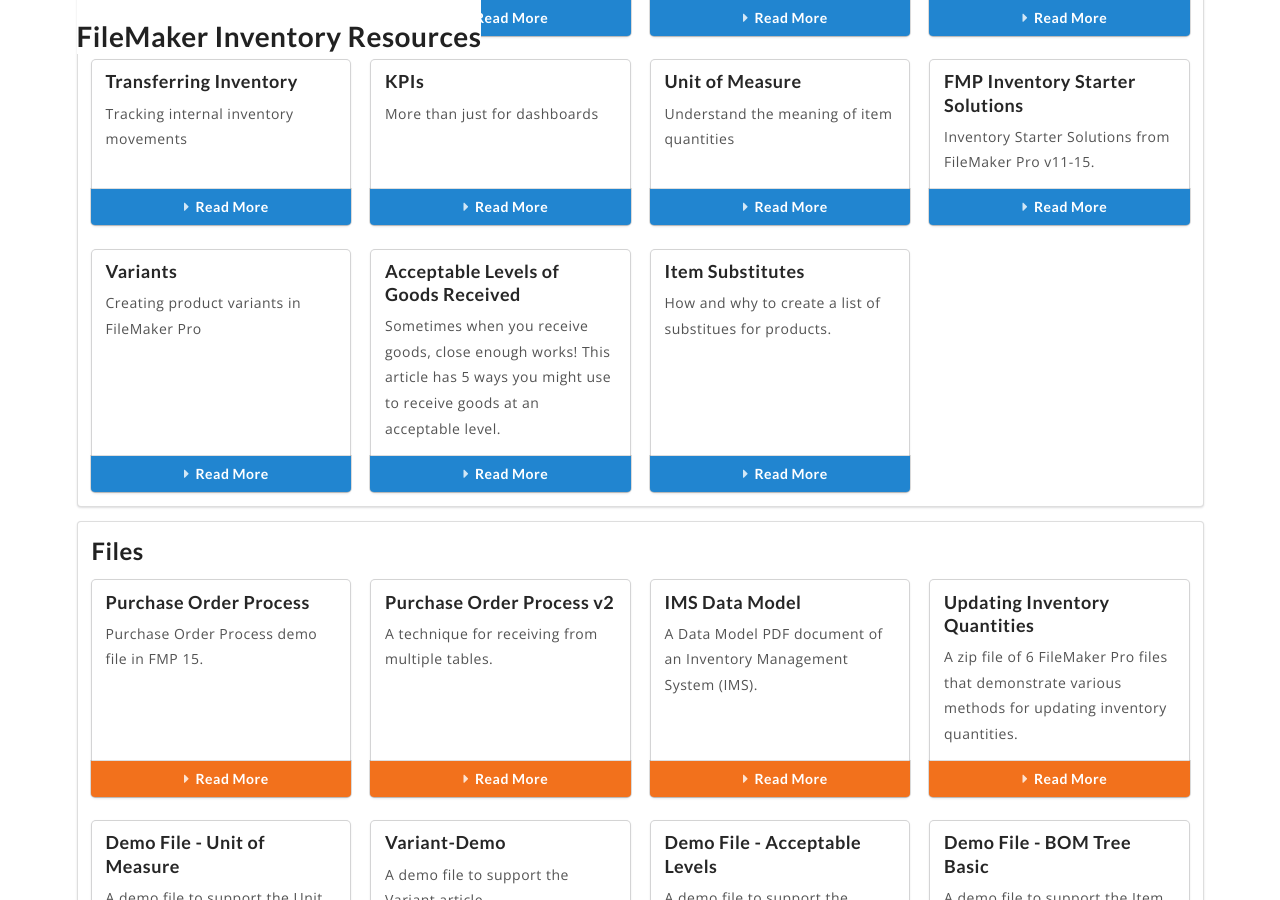
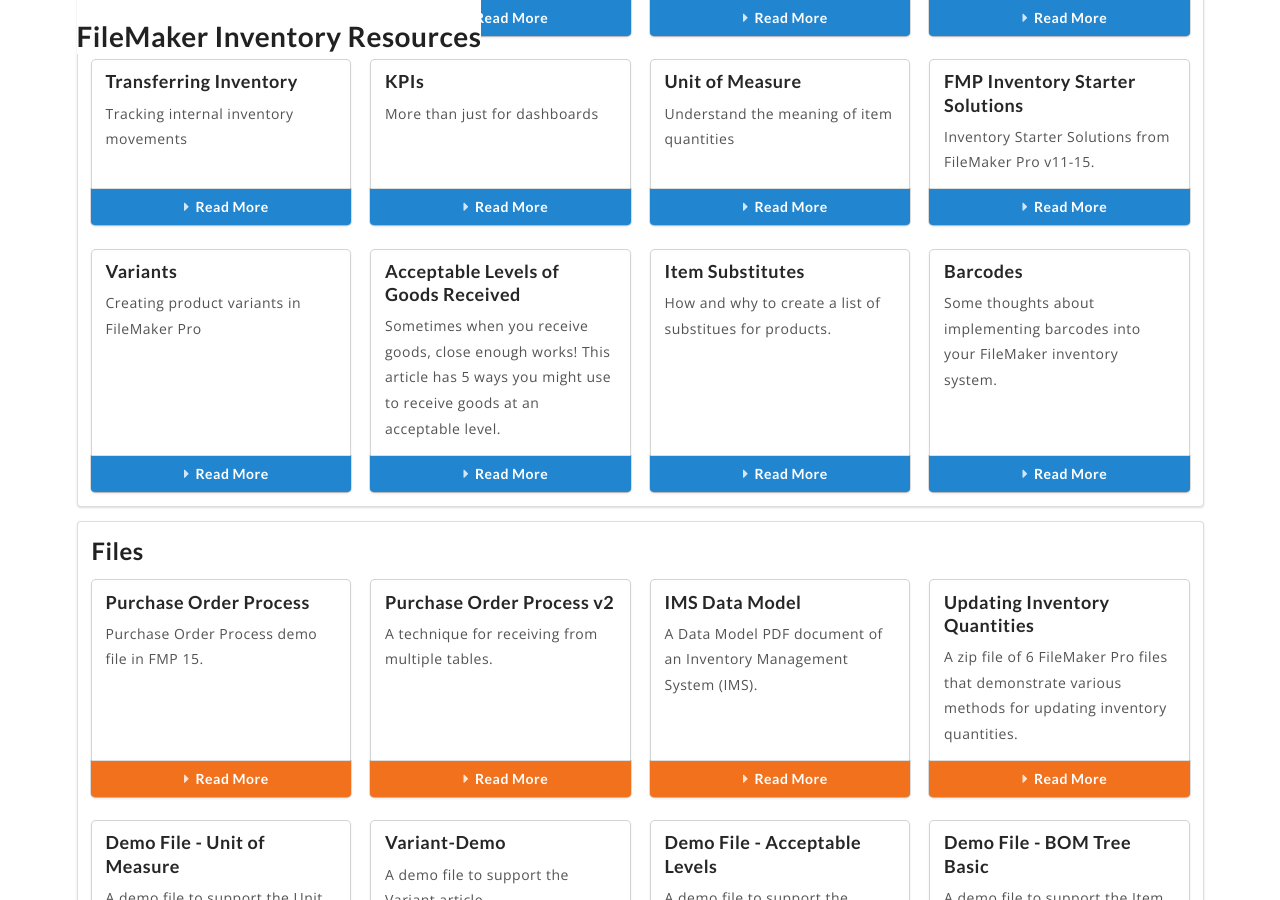
Before and after one commit to danielshanahan/FileMakerInventoryResources, a Jekyll site: the page built from index.md, in a window 1280 px wide and 900 px high, scrolled down 1163 px. Built offline with Jekyll 4.4.1, drawn with Linux system fonts in a browser that asks for light colours; nearby versions of some CDN libraries.

Commit message:
Update 020-Barcodes.md

```diff
--- a/_articles/020-Barcodes.md
+++ b/_articles/020-Barcodes.md
@@ -1,4 +1,9 @@
-# Barcodes
+---
+layout: article
+title: Barcodes
+description: Some thoughts about implementing barcodes into your FileMaker inventory system.
+permalink: /Barcodes.html
+---
 ![Barcode](http://newleafdata.com/images/FMIR_barcode.jpg)
 *Barcode image from [Morguefile.com](https://morguefile.com/search/morguefile/1/barcode/pop)*
 
```
